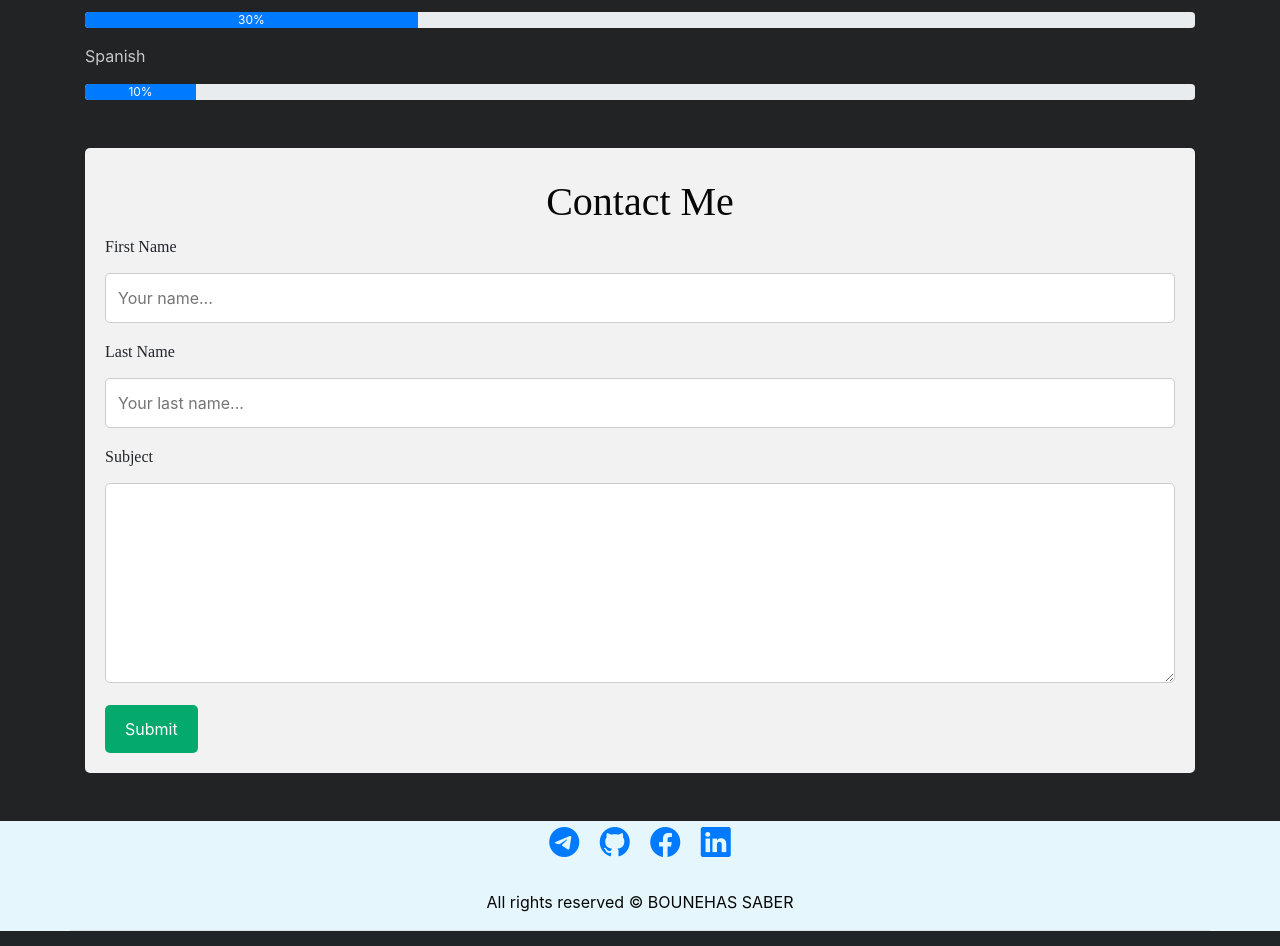
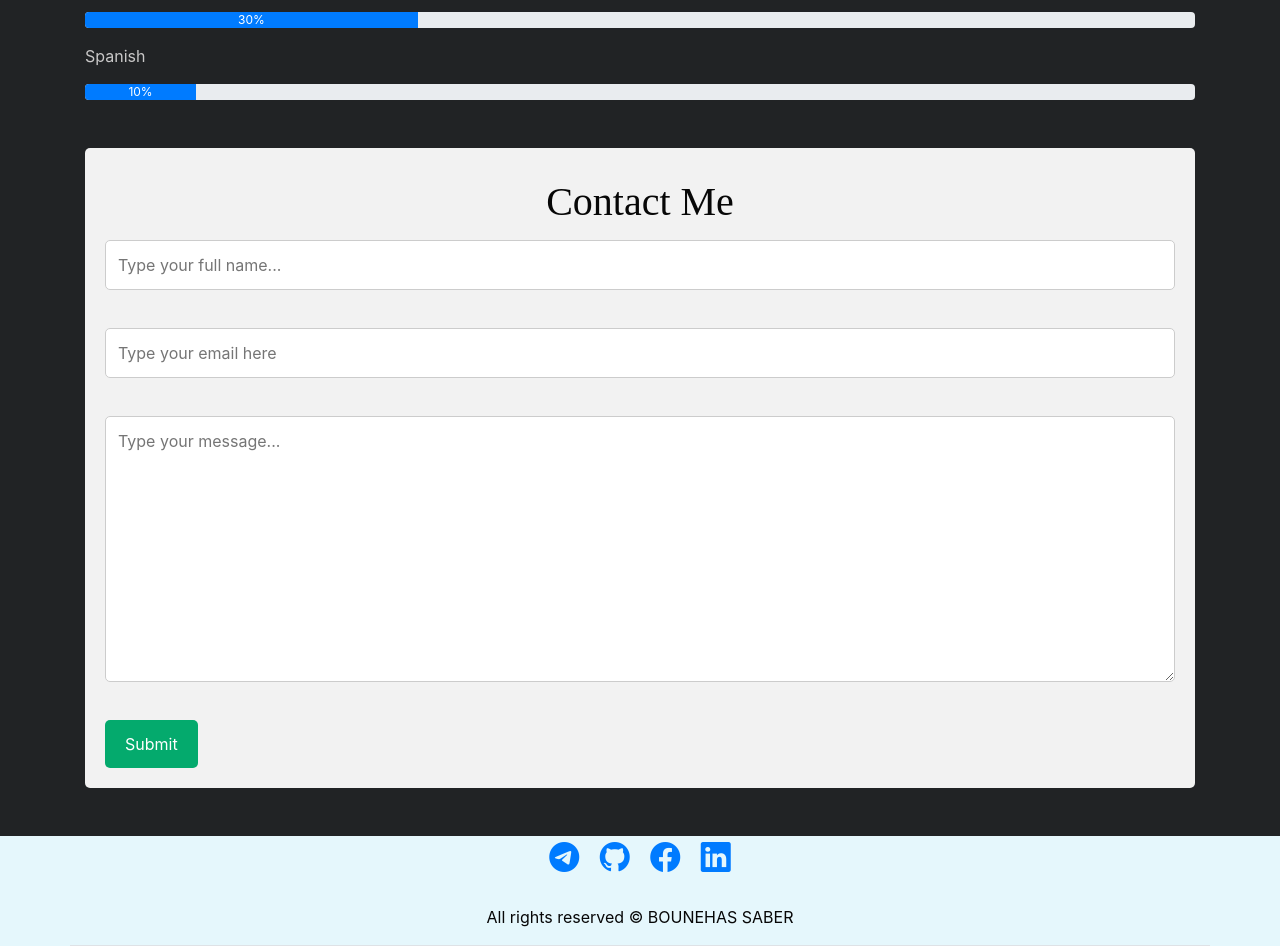
Before and after one commit to SaberHardy/HackathonResume, a Django app: page / in a window 1280 px wide. Shown: the part 3038-3984 px from the top of the page. Run offline with Django 4.2, Linux system fonts and the light colour scheme; some libraries are stand-ins or nearby versions.

Commit message:
contact form

```diff
--- a/ResumeHackathon/secret_settings.py
+++ b/ResumeHackathon/secret_settings.py
@@ -1,2 +1,3 @@
 # SECURITY WARNING: keep the secret key used in production secret!
 SECRET_KEY = "django-insecure-xj$8ax%)dz4p3a)!(uws+p@u#x41k-!0euyd(8e(e@@&ylnrd3"
+EMAIL_HOST_PASSWORD = 'hcqrotsxuytjcehq'
--- /dev/null
+++ b/resumeApp/forms.py
@@ -0,0 +1,23 @@
+from django import forms
+
+
+class ContactForm(forms.Form):
+    full_name = forms.CharField(max_length=250)
+    email = forms.EmailField()
+    content = forms.CharField(widget=forms.Textarea)
+
+    def __init__(self, *args, **kwargs):
+        super(ContactForm, self).__init__(*args, **kwargs)
+        self.fields['full_name'].label = ""
+        self.fields['email'].label = ""
+        self.fields['content'].label = ""
+
+        self.fields['full_name'].widget.attrs['placeholder'] = 'Type your full name...'
+        self.fields['content'].widget.attrs['placeholder'] = 'Type your message...'
+
+        self.fields['email'].widget.attrs['name'] = 'email'
+        self.fields['email'].widget.attrs['type'] = 'text'
+        self.fields['email'].widget.attrs['placeholder'] = 'Type your email here'
+
+        for field in ['full_name', 'email', 'content']:
+            self.fields[field].help_text = None
--- /dev/null
+++ b/resumeApp/templates/contact.html
@@ -0,0 +1,10 @@
+<div class="container-div" id="contact-me">
+    <h1 class="text-center">Contact Me</h1>
+    <form action="." method="post">
+        {% csrf_token %}
+
+        {{ form.as_p }}
+
+        <input type="submit" value="Submit">
+    </form>
+</div>
--- a/resumeApp/templates/home.html
+++ b/resumeApp/templates/home.html
@@ -200,29 +200,8 @@
             </div>
         </div>
 
-        {# <div class="progress-bar"/> #}
+        {% include 'contact.html' %}
 
-        {#        <div class="progress-bar"/>#}
-        <div class="container-div" id="contact-me">
-            <h1 class="text-center">Contact Me</h1>
-
-            {#        <div class="row justify-content-center">#}
-            {#            <div class="col-lg-10 col-md-10">#}
-            {#                #}
-            {#            </div>#}
-            {#        </div>#}
-            <form action="">
-                <label for="fname" class="mylabel">First Name</label>
-                <input type="text" id="fname" name="firstname" placeholder="Your name...">
-
-                <label for="lname" class="mylabel">Last Name</label>
-                <input type="text" id="lname" name="lastname" placeholder="Your last name...">
-
-                <label for="lname" class="mylabel">Subject</label>
-                <textarea id="subject" name="subject" placeholder="Write your message here..." style="height: 200px;">
-                </textarea>
-                <input type="submit" value="Submit">
-            </form>
         <button class="back-to-top hidden">
             <svg xmlns="http://www.w3.org/2000/svg" class="back-to-top-icon" fill="none" viewBox="0 0 24 24"
                  stroke="currentColor">
@@ -232,5 +211,4 @@
             </svg>
         </button>
     </div>
-    </div>
 {% endblock %}
--- a/resumeApp/views.py
+++ b/resumeApp/views.py
@@ -1,8 +1,41 @@
-from django.shortcuts import render
+from django.shortcuts import render, redirect
+from django.core.mail import send_mail
+from django.template.loader import render_to_string
+
+from resumeApp.forms import ContactForm
 
 
 def home(request):
-    return render(request, 'home.html')
+    if request.method == 'POST':
+        form = ContactForm(request.POST)
+
+        if form.is_valid():
+            email = form.cleaned_data['full_name']
+            name = form.cleaned_data['email']
+            content = form.cleaned_data['content']
+            print(f"The form is valid {email}-{name}-{content}")
+
+            # html = render_to_string(
+            #     'blabla.html',
+            #     {'name': name,
+            #      'email': email,
+            #      'content': content})
+            send_mail(
+                name,  # subject
+                content,  # message
+                email,  # from
+                ['justdjangotest@gmail.com'],  # to whom
+                fail_silently=False,
+            )
+
+            return redirect('home')
+    else:
+        form = ContactForm()
+    context = {
+        'form': form
+    }
+    return render(request, 'home.html', context)
+
 
 """
  # TODO:
--- a/static/css/styles.css
+++ b/static/css/styles.css
@@ -145,6 +145,17 @@ input[type=text], textarea {
     resize: vertical;
 }
 
+input[type=email] {
+    width: 100%;
+    padding: 12px;
+    border: 1px solid #ccc;
+    border-radius: 5px;
+    box-sizing: border-box;
+    margin-top: 6px;
+    margin-bottom: 16px;
+    resize: vertical;
+}
+
 input[type=submit] {
     background-color: #04AA6D;
     color: white;
```
Also changed, not shown: ResumeHackathon/settings.py (+11 -0 lines). Lines whose indentation alone changed are shown as unchanged.
